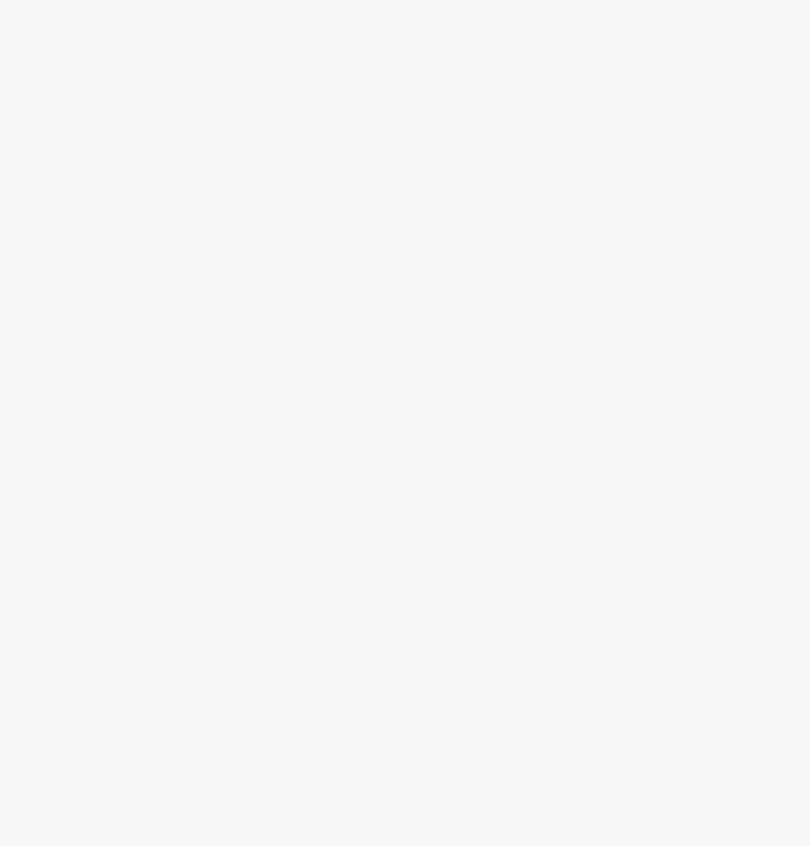
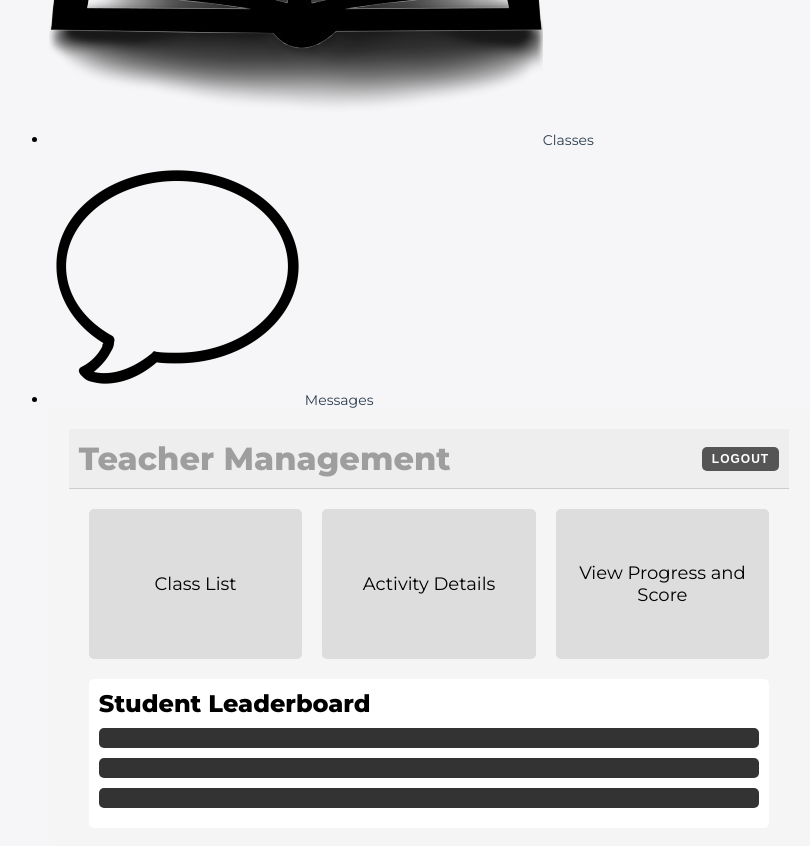
Before and after one commit to antonjoshuadominguez/SulongEdukasyon, a React (Vite) app: page /teacher-management in a window 1280 px wide. Before the commit this address had no page. Shown: the part 860-1706 px from the top of the page, without its empty margins (211-1021 px from the left). Before the commit the page ends 830 px from the top, so only its background shows below. Built offline with nearby package versions, Linux system fonts and the light colour scheme.

Commit message:
teacher management e edit pani

```diff
--- a/src/App.jsx
+++ b/src/App.jsx
@@ -1,16 +1,18 @@
 import React from 'react';
 import { BrowserRouter as Router, Route, Routes } from 'react-router-dom';
 import LandingPage from './pages/LandingPage';
+import DashboardPage from './pages/DashboardPage';
 import UserManagementPage from './pages/UserManagementPage';
-import DashboardPage from './pages/DashboardPage';
+import TeacherManagementPage from './pages/TeacherManagementPage';
 
 function App() {
   return (
     <Router>
       <Routes>
         <Route path="/" element={<LandingPage />} />
+        <Route path="/dashboard" element={<DashboardPage />} />
         <Route path="/user-management" element={<UserManagementPage />} />
-        <Route path="/dashboard" element={<DashboardPage />} />
+        <Route path="/teacher-management" element={<TeacherManagementPage />} />
       </Routes>
     </Router>
   );
--- /dev/null
+++ b/src/components/TeacherManagement.jsx
@@ -0,0 +1,28 @@
+import React from 'react';
+import '../css/TeacherManagement.css';
+
+const TeacherManagement = () => {
+  return (
+    <div className="teacher-management">
+      <div className="header">
+        <h1>Teacher Management</h1>
+        <button className="logout-button">Logout</button>
+      </div>
+      <div className="content">
+        <div className="card-grid">
+          <div className="card">Class List</div>
+          <div className="card">Activity Details</div>
+          <div className="card">View Progress and Score</div>
+        </div>
+        <div className="student-leaderboard">
+          <h2>Student Leaderboard</h2>
+          <div className="bar"></div>
+          <div className="bar"></div>
+          <div className="bar"></div>
+        </div>
+      </div>
+    </div>
+  );
+};
+
+export default TeacherManagement;
--- /dev/null
+++ b/src/css/TeacherManagement.css
@@ -0,0 +1,60 @@
+.teacher-management {
+    display: flex;
+    flex-direction: column;
+    flex: 1;
+    padding: 20px;
+    background-color: #f5f5f5;
+  }
+
+  .header {
+    display: flex;
+    justify-content: space-between;
+    align-items: center;
+    background-color: #eee;
+    padding: 10px;
+    border-bottom: 1px solid #ccc;
+  }
+
+  .logout-button {
+    background-color: #555;
+    color: #fff;
+    border: none;
+    padding: 5px 10px;
+    border-radius: 5px;
+    cursor: pointer;
+  }
+
+  .content {
+    padding: 20px;
+  }
+
+  .card-grid {
+    display: flex;
+    gap: 20px;
+    margin-bottom: 20px;
+  }
+
+  .card {
+    flex: 1;
+    height: 150px;
+    background-color: #ddd;
+    display: flex;
+    align-items: center;
+    justify-content: center;
+    border-radius: 5px;
+    font-size: 18px;
+    text-align: center;
+  }
+
+  .student-leaderboard {
+    background-color: #fff;
+    padding: 10px;
+    border-radius: 5px;
+  }
+
+  .student-leaderboard .bar {
+    height: 20px;
+    background-color: #333;
+    margin: 10px 0;
+    border-radius: 5px;
+  }
--- /dev/null
+++ b/src/pages/TeacherManagementPage.jsx
@@ -0,0 +1,14 @@
+import React from 'react';
+import Sidebar from '../components/Sidebar';
+import TeacherManagement from '../components/TeacherManagement';
+
+const TeacherManagementPage = () => {
+  return (
+    <div className="teacher-management-page">
+      <Sidebar />
+      <TeacherManagement />
+    </div>
+  );
+};
+
+export default TeacherManagementPage;
```
